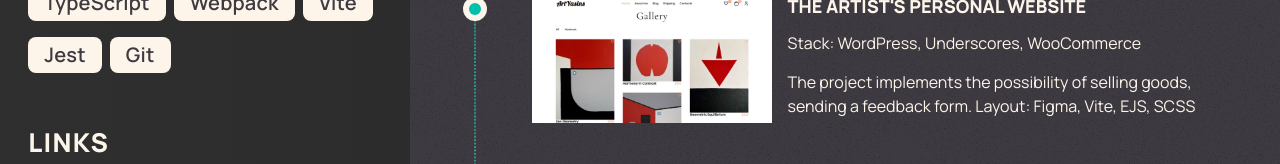
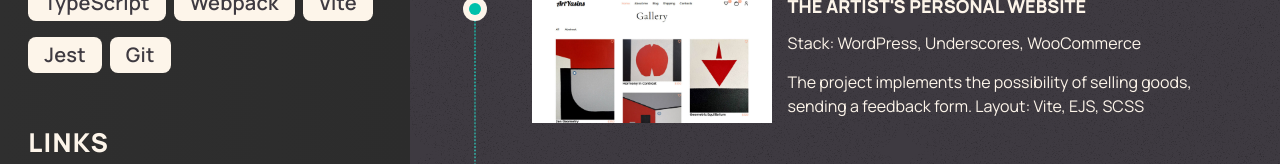
Before and after one commit to adypr/cv, a Vue app: page / in a window 1280 px wide. Shown: the part 495-659 px from the top of the page. Built offline with nearby package versions, Linux system fonts and the light colour scheme.

Commit message:
fix: edit content

```diff
--- a/src/base/content.js
+++ b/src/base/content.js
@@ -6,7 +6,7 @@ export const works = [
   {
     id: 1,
     title: 'The artist\'s personal website',
-    task: 'The project implements the possibility of selling goods, sending a feedback form. Layout: Figma, Vite, EJS, SCSS',
+    task: 'The project implements the possibility of selling goods, sending a feedback form. Layout: Vite, EJS, SCSS',
     stack: 'WordPress, Underscores, WooCommerce',
     deploy: 'https://artyasin.com/',
     code: 'https://github.com/adypr/bt',
```
